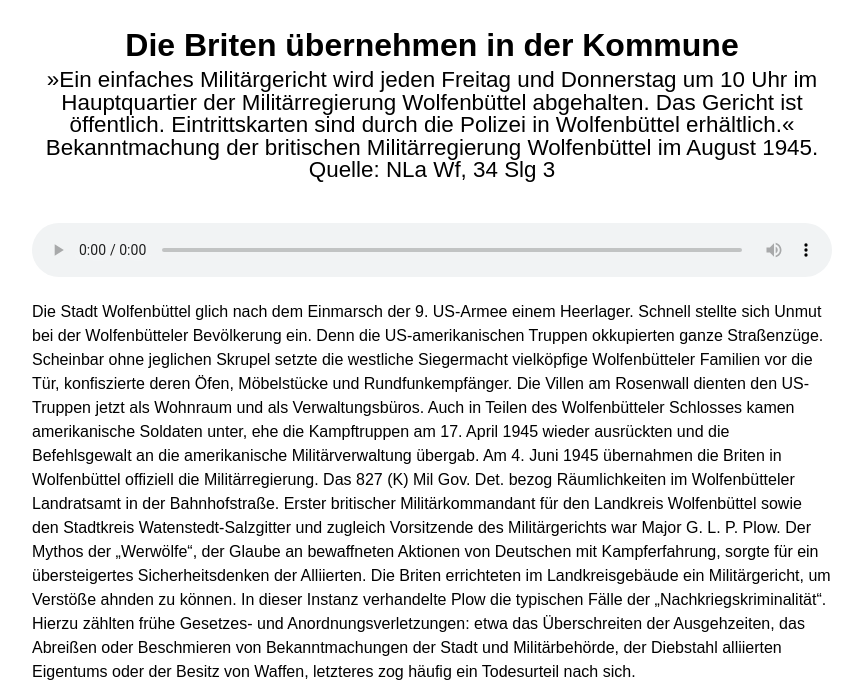
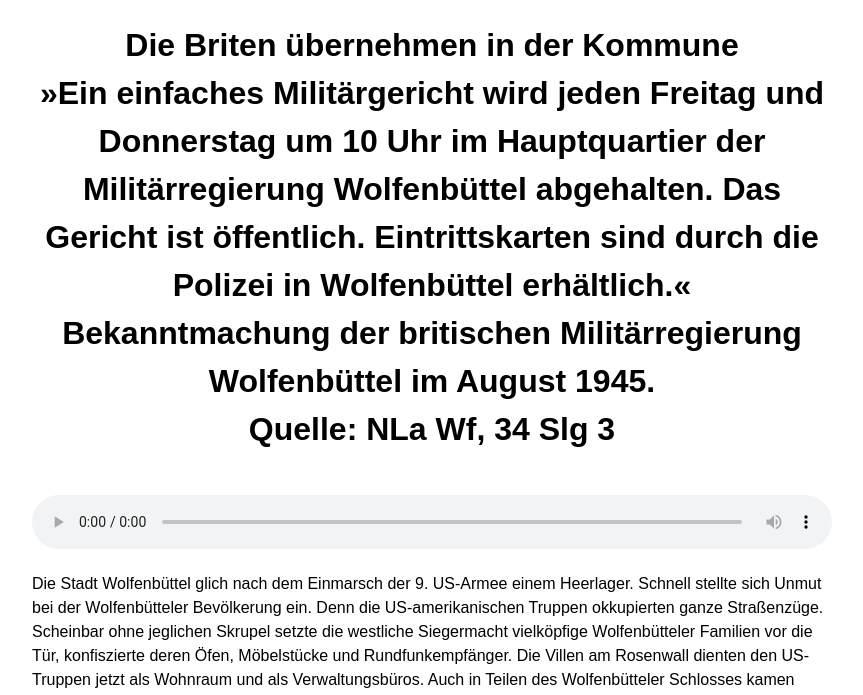
Before and after one commit to AusstellungMW/Tafel5DE, a plain HTML site: page index.html in a window 1280 px wide. Shown: the top 695 px of the page, without its empty margins (208-1071 px from the left). Drawn offline with Linux system fonts and the light colour scheme.

Commit message:
Update index.html

```diff
--- a/index.html
+++ b/index.html
@@ -119,12 +119,13 @@
 
         <h1>
   Die Briten übernehmen in der Kommune <br>
-  <span style="font-size: 0.7em; font-weight: normal; line-height: 1; display: block;">
+  <span style="display: inline;">
     »Ein einfaches Militärgericht wird jeden Freitag und Donnerstag um 10 Uhr im Hauptquartier der Militärregierung Wolfenbüttel abgehalten. Das Gericht ist öffentlich. Eintrittskarten sind durch die Polizei in Wolfenbüttel erhältlich.«<br>
     Bekanntmachung der britischen Militärregierung Wolfenbüttel im August 1945.<br>
     Quelle: NLa Wf, 34 Slg 3
   </span>
 </h1>
+
 
 
 
```
